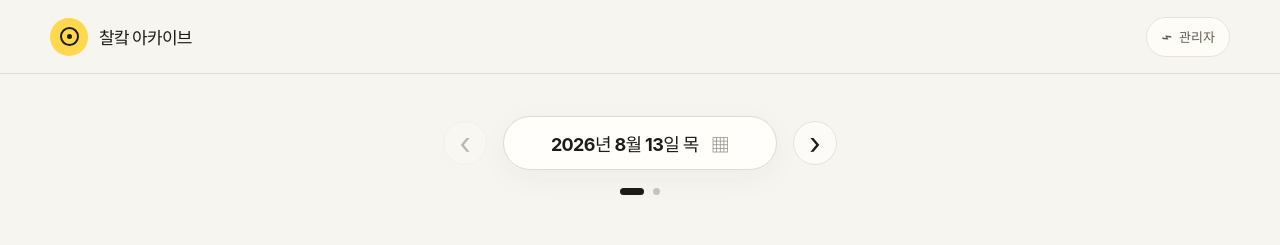
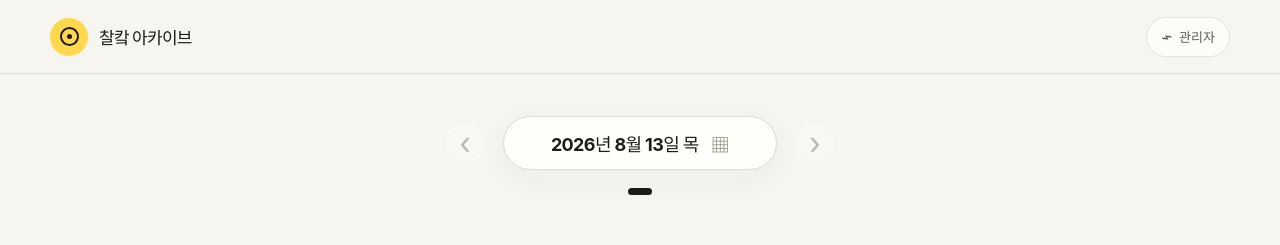
Before and after one commit to smiinii/chalkak-prototype, a React (Vite) app: page / in a window 1280 px wide. Shown: the top 245 px of the page. Built offline with nearby package versions, Linux system fonts and the light colour scheme.

Commit message:
Limit archive dates to today

```diff
--- a/src/main.tsx
+++ b/src/main.tsx
@@ -18,9 +18,13 @@ function isValidIsoDate(value: string | null): value is string {
   );
 }
 
+function isPastOrToday(value: string | null, today = todayString()): value is string {
+  return isValidIsoDate(value) && value <= today;
+}
+
 function initialDateFromUrl() {
   const value = new URLSearchParams(window.location.search).get("date");
-  return isValidIsoDate(value) ? value : "";
+  return isPastOrToday(value) ? value : "";
 }
 
 function formatDate(date: string) {
@@ -223,7 +227,10 @@ function ArchiveView({
   onOpenAdmin: () => void;
 }) {
   const today = todayString();
-  const photoDates = useMemo(() => data.days.map((day) => day.date).sort(), [data.days]);
+  const photoDates = useMemo(
+    () => data.days.map((day) => day.date).filter((date) => isPastOrToday(date, today)).sort(),
+    [data.days, today],
+  );
   const navigationDates = useMemo(
     () => Array.from(new Set([...photoDates, today, selectedDate])).sort(),
     [photoDates, selectedDate, today],
@@ -267,6 +274,7 @@ function ArchiveView({
                 className="native-date-input"
                 type="date"
                 value={selectedDate}
+                max={today}
                 onChange={(event) => onDateChange(event.target.value)}
                 aria-label="날짜 직접 선택"
               />
@@ -366,8 +374,10 @@ function AdminView({
   onBack: () => void;
   onPublished: (data: GalleryData, date: string) => void;
 }) {
-  const initialDay = data.days.find((day) => day.date === initialDate);
-  const [date, setDate] = useState(initialDate || todayString());
+  const today = todayString();
+  const initialSafeDate = isPastOrToday(initialDate, today) ? initialDate : today;
+  const initialDay = data.days.find((day) => day.date === initialSafeDate);
+  const [date, setDate] = useState(initialSafeDate);
   const [topic, setTopic] = useState(initialDay?.topic || "");
   const [drafts, setDrafts] = useState<UploadDraft[]>([]);
   const [token, setToken] = useState("");
@@ -389,8 +399,10 @@ function AdminView({
   }, [drafts.length, publishing]);
 
   function selectDate(nextDate: string) {
-    setDate(nextDate);
-    const day = data.days.find((item) => item.date === nextDate);
+    const currentToday = todayString();
+    const safeDate = isPastOrToday(nextDate, currentToday) ? nextDate : currentToday;
+    setDate(safeDate);
+    const day = data.days.find((item) => item.date === safeDate);
     setTopic(day?.topic || "");
   }
 
@@ -435,6 +447,10 @@ function AdminView({
     event.preventDefault();
     setError("");
     setCommitUrl("");
+    if (date && !isPastOrToday(date)) {
+      setError("오늘 이후 날짜에는 사진을 게시할 수 없습니다.");
+      return;
+    }
     if (!date || !topic.trim() || !drafts.length || !token.trim()) {
       setError("날짜, 주제, 사진, GitHub 연결 토큰을 모두 확인해 주세요.");
       return;
@@ -497,7 +513,7 @@ function AdminView({
             <div className="field-grid">
               <label>
                 <span>날짜</span>
-                <input type="date" value={date} onChange={(event) => selectDate(event.target.value)} required />
+                <input type="date" value={date} max={today} onChange={(event) => selectDate(event.target.value)} required />
               </label>
               <label>
                 <span>그날의 주제</span>
@@ -629,8 +645,13 @@ function App() {
         return response.json() as Promise<GalleryData>;
       })
       .then((galleryData) => {
+        const today = todayString();
+        const queryDate = new URLSearchParams(window.location.search).get("date");
         setData(galleryData);
-        setSelectedDate((current) => (isValidIsoDate(current) ? current : todayString()));
+        setSelectedDate((current) => (isPastOrToday(current, today) ? current : today));
+        if (queryDate && (!isPastOrToday(queryDate, today) || queryDate === today)) {
+          updateQuery({ date: null }, true);
+        }
       })
       .catch((error) => setLoadingError(error instanceof Error ? error.message : "갤러리를 불러오지 못했습니다."));
   }, []);
@@ -640,11 +661,10 @@ function App() {
     function onPopState() {
       const params = new URLSearchParams(window.location.search);
       const queryDate = params.get("date");
-      setSelectedDate(
-        isValidIsoDate(queryDate)
-          ? queryDate
-          : todayString(),
-      );
+      const today = todayString();
+      const nextDate = isPastOrToday(queryDate, today) ? queryDate : today;
+      setSelectedDate(nextDate);
+      if (queryDate && nextDate === today) updateQuery({ date: null }, true);
       if (!params.has("admin")) setAdminOpen(false);
     }
     window.addEventListener("popstate", onPopState);
@@ -653,7 +673,7 @@ function App() {
 
   function changeDate(date: string) {
     const today = todayString();
-    const nextDate = isValidIsoDate(date) ? date : today;
+    const nextDate = isPastOrToday(date, today) ? date : today;
     setSelectedDate(nextDate);
     updateQuery({ date: nextDate === today ? null : nextDate });
   }
```
